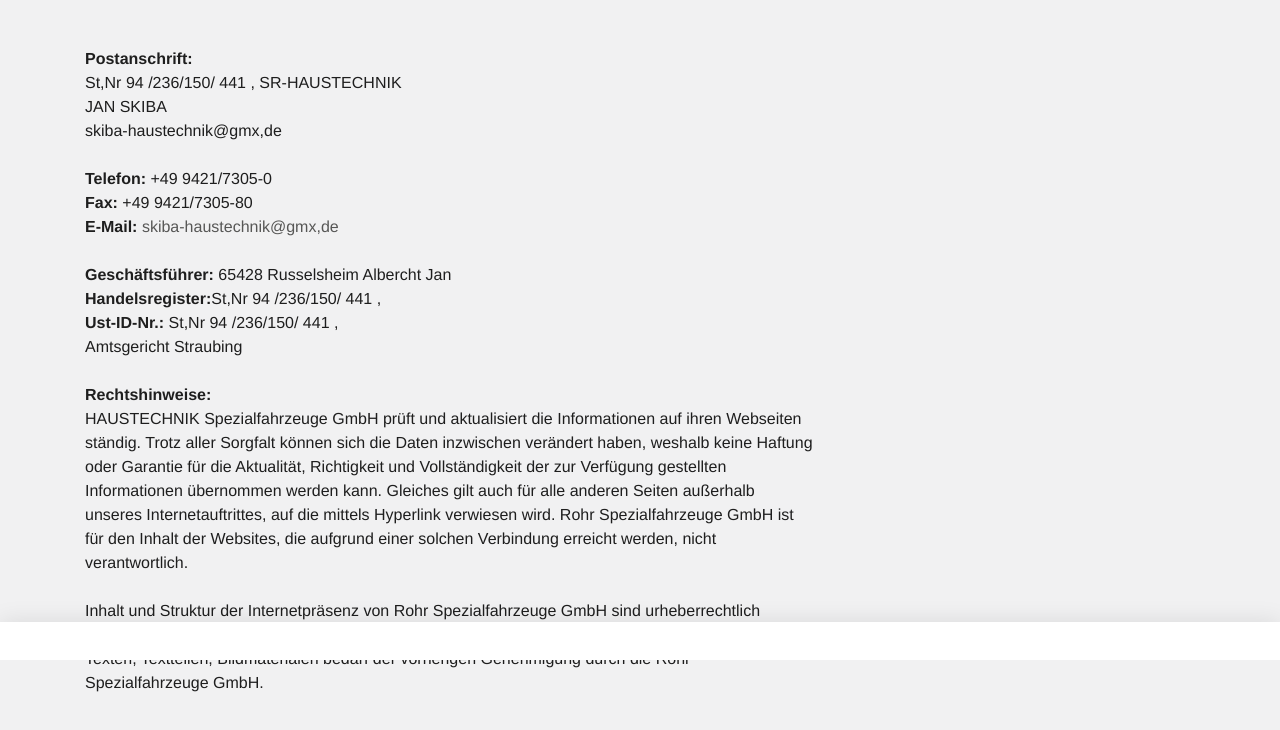
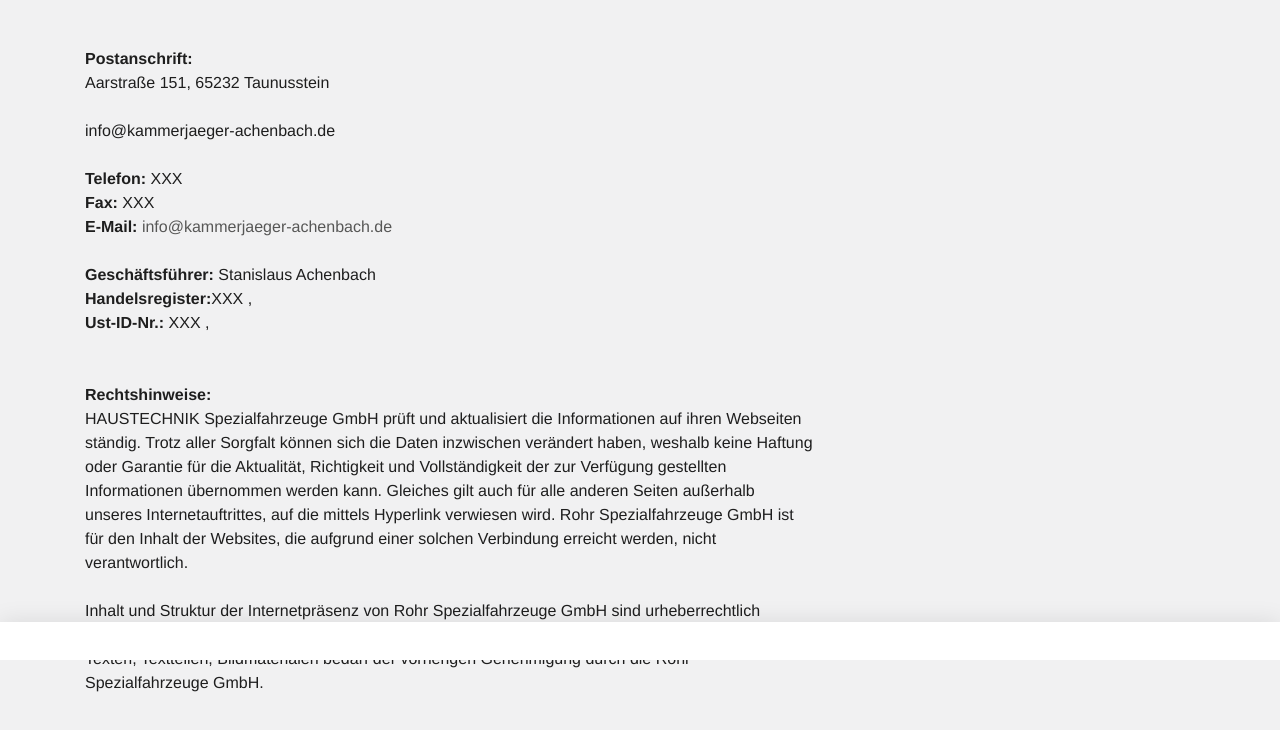
Before and after one commit to schaedlingsbekaempfung-hessen/kammerjaeger-Koelsch-, a plain HTML site: page impressum.html in a window 1280 px wide. Shown: the part 140-870 px from the top of the page. Drawn offline with Linux system fonts and the light colour scheme; a script that the page names is missing.

Commit message:
Update impressum.html

```diff
--- a/impressum.html
+++ b/impressum.html
@@ -27,11 +27,11 @@ class="ie9"><![endif]--><!--[if (gt IE 9)|!(IE)]><!--><body><!--<![endif]-->
   <a href="index.html">startseite</a>
 
   Impressum</h2></div></div></div></div><div class="container slot-two-columns"><div class="row"><div class="col-xs-12 col-md-8">
-<a id="c8"></a><div class="content-text m-b-1"><div class="row"><div class="col-sm-12"><p class="bodytext"><strong>Postanschrift:</strong><br> St,Nr 94 /236/150/ 441 , SR-HAUSTECHNIK <br> JAN SKIBA<br> skiba-haustechnik@gmx,de</p><p class="bodytext">&nbsp;</p><p class="bodytext"><strong>Telefon:</strong> +49 9421/7305-0<br> <strong>Fax:</strong> +49 9421/7305-80<br> <strong>E-Mail:</strong> <a href="mailto:info@rohr-spezialfahrzeuge.com">skiba-haustechnik@gmx,de</a></p><p class="bodytext">&nbsp;</p><p class="bodytext"><strong>Geschäftsführer:</strong>  65428 Russelsheim Albercht Jan
+<a id="c8"></a><div class="content-text m-b-1"><div class="row"><div class="col-sm-12"><p class="bodytext"><strong>Postanschrift:</strong><br> Aarstraße 151, 65232 Taunusstein <br> <br> info@kammerjaeger-achenbach.de</p><p class="bodytext">&nbsp;</p><p class="bodytext"><strong>Telefon:</strong> XXX<br> <strong>Fax:</strong> XXX<br> <strong>E-Mail:</strong> <a href="mailto:info@rohr-spezialfahrzeuge.com">info@kammerjaeger-achenbach.de</a></p><p class="bodytext">&nbsp;</p><p class="bodytext"><strong>Geschäftsführer:</strong>  Stanislaus Achenbach
 
 
 
-  <br> <strong>Handelsregister:</strong>St,Nr 94 /236/150/ 441 ,<br> <strong>Ust-ID-Nr.:</strong> St,Nr 94 /236/150/ 441 ,<br>  Amtsgericht Straubing<br> <br> <strong>Rechtshinweise:</strong><br> HAUSTECHNIK Spezialfahrzeuge GmbH prüft und aktualisiert die Informationen auf ihren Webseiten ständig. Trotz aller Sorgfalt können sich die Daten inzwischen verändert haben, weshalb keine Haftung oder Garantie für die Aktualität, Richtigkeit und Vollständigkeit der zur Verfügung gestellten Informationen übernommen werden kann. Gleiches gilt auch für alle anderen Seiten außerhalb unseres Internetauftrittes, auf die mittels Hyperlink verwiesen wird. Rohr Spezialfahrzeuge GmbH ist für den Inhalt der Websites, die aufgrund einer solchen Verbindung erreicht werden, nicht verantwortlich.<br> <br> Inhalt und Struktur der Internetpräsenz von Rohr Spezialfahrzeuge GmbH sind urheberrechtlich geschützt. Die Vervielfältigung von Informationen oder Daten, insbesondere die Verwendung von Texten, Textteilen, Bildmaterialen bedarf der vorherigen Genehmigung durch die Rohr Spezialfahrzeuge GmbH.<br> <br>   </p></div></div></div></div><div class="col-xs-12 col-md-4"></div></div></div></div></div>
+  <br> <strong>Handelsregister:</strong>XXX ,<br> <strong>Ust-ID-Nr.:</strong> XXX ,<br>  <br> <br> <strong>Rechtshinweise:</strong><br> HAUSTECHNIK Spezialfahrzeuge GmbH prüft und aktualisiert die Informationen auf ihren Webseiten ständig. Trotz aller Sorgfalt können sich die Daten inzwischen verändert haben, weshalb keine Haftung oder Garantie für die Aktualität, Richtigkeit und Vollständigkeit der zur Verfügung gestellten Informationen übernommen werden kann. Gleiches gilt auch für alle anderen Seiten außerhalb unseres Internetauftrittes, auf die mittels Hyperlink verwiesen wird. Rohr Spezialfahrzeuge GmbH ist für den Inhalt der Websites, die aufgrund einer solchen Verbindung erreicht werden, nicht verantwortlich.<br> <br> Inhalt und Struktur der Internetpräsenz von Rohr Spezialfahrzeuge GmbH sind urheberrechtlich geschützt. Die Vervielfältigung von Informationen oder Daten, insbesondere die Verwendung von Texten, Textteilen, Bildmaterialen bedarf der vorherigen Genehmigung durch die Rohr Spezialfahrzeuge GmbH.<br> <br>   </p></div></div></div></div><div class="col-xs-12 col-md-4"></div></div></div></div></div>
   <script>var t3 = {
   id: 5,
   type: 0,
```
